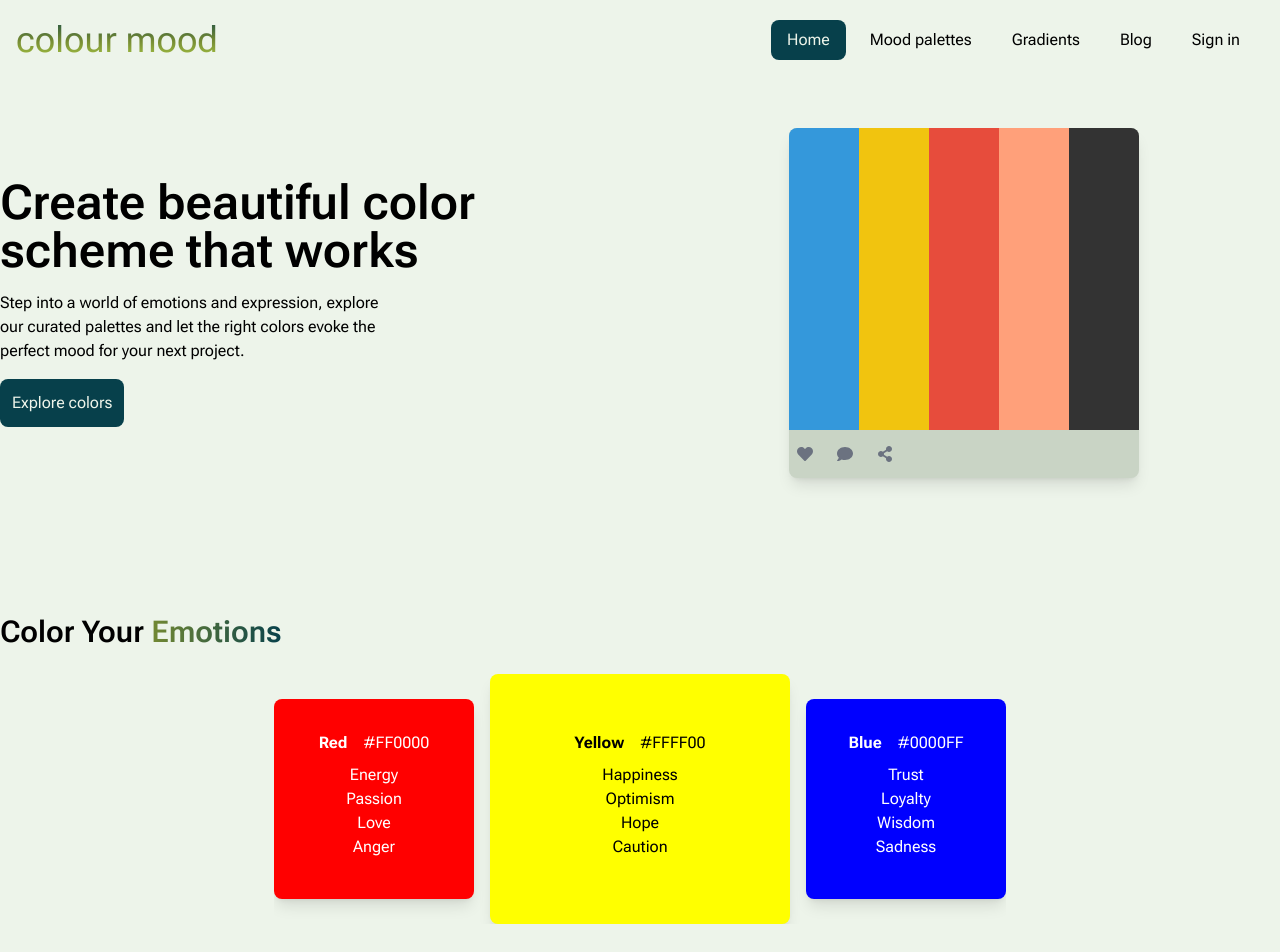
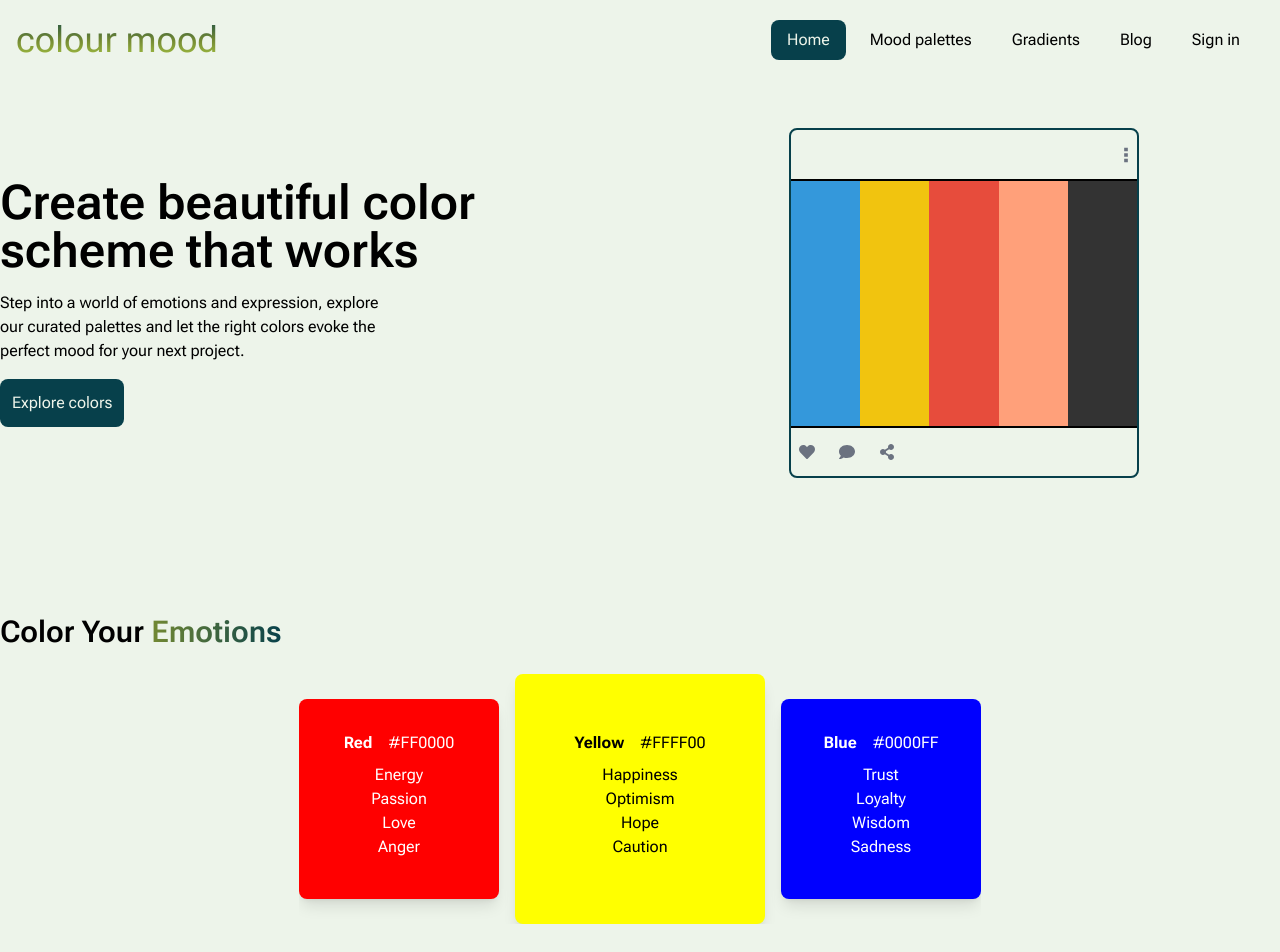
Before and after one commit to motuncoded/colourmood, a Next.js app: page / in a window 1280 px wide. Shown: the top 952 px of the page. Built offline with nearby package versions, Linux system fonts and the light colour scheme.

Commit message:
updated the hero section

```diff
--- a/src/components/ColorMoodSlider.tsx
+++ b/src/components/ColorMoodSlider.tsx
@@ -23,7 +23,7 @@ const ColorMoodSlider: React.FC = () => {
   const endIndex = startIndex + ITEMS_PER_PAGE;
 
   return (
-    <div className="py-10 ">
+    <section className="py-10 ">
       <h2 className="text-3xl font-semibold">
         Color Your{" "}
         <span className="bg-gradient-to-r from-[var(--dark-green)] to-[var(--primary-color)] bg-clip-text text-transparent">
@@ -35,7 +35,7 @@ const ColorMoodSlider: React.FC = () => {
           {colorEmotion.slice(startIndex, endIndex).map((color, index) => {
             const boxSize =
               index === 1
-                ? { width: "300px", height: "250px" }
+                ? { width: "250px", height: "250px",  }
                 : { width: "200px", height: "200px" };
             return (
               <div
@@ -102,7 +102,7 @@ const ColorMoodSlider: React.FC = () => {
           <GrNext />
         </button>
       </div>
-    </div>
+    </section>
   );
 };
 
--- a/src/components/Hero.tsx
+++ b/src/components/Hero.tsx
@@ -2,6 +2,7 @@ import React, { useEffect, useState } from "react";
 import colors from "../components/json/coloring.json";
 import { useRouter } from "next/router";
 import { FaComment, FaHeart, FaShareAlt } from "react-icons/fa";
+import { BiDotsVertical } from "react-icons/bi";
 
 function Hero() {
   const [currentIndex, setCurrentIndex] = useState(0);
@@ -35,9 +36,12 @@ function Hero() {
           </button>
         </div>
       </div>
-      <div className="flex flex-col place-items-start   ">
-        <div className="rounded-lg shadow-lg bg-[var(--light-gray)] max-w-[350px] h-[350px] flex flex-col">
-          <div className="flex justify-center rounded-t-lg flex-grow  overflow-hidden">
+      <div className="flex flex-col place-items-start">
+        <div className="rounded-lg  bg-transparent border-[2px] border-[var(--primary-color)] max-w-[350px] h-[350px] flex flex-col max-sm:[300px]  -mx-[.8rem]">
+          <div className="py-[.85rem] flex justify-end text-gray-500">
+            <BiDotsVertical size="22" />
+          </div>
+          <div className="flex justify-center  flex-grow  overflow-hidden border-y-[2px] border-[var(--gray)]">
             {colors[currentIndex].colors.map((color, index) => (
               <div
                 key={index}
--- a/src/components/Navbar.tsx
+++ b/src/components/Navbar.tsx
@@ -6,7 +6,7 @@ import { IoIosMenu } from "react-icons/io";
 import { LiaTimesSolid } from "react-icons/lia";
 
 const Logo = () => (
-  <header className="flex justify-center items-center">
+  <div className="flex justify-center items-center">
     <h1
       className="bg-gradient-to-b from-[var(--primary-color)] via-[var(--dark-green)] to-[var(--secondary-color)]
      bg-clip-text text-transparent  "
@@ -16,7 +16,7 @@ const Logo = () => (
     >
       colour mood
     </h1>
-  </header>
+  </div>
 );
 
 interface NavItemProps {
--- a/src/styles/globals.css
+++ b/src/styles/globals.css
@@ -11,7 +11,9 @@
   --light-gray: #c9d4c5;
   --light: #ffffff;
   --black: #111111;
+  ---gray:#808080;
 }
+
 
 body {
   background-color: var(--light-color);
```
